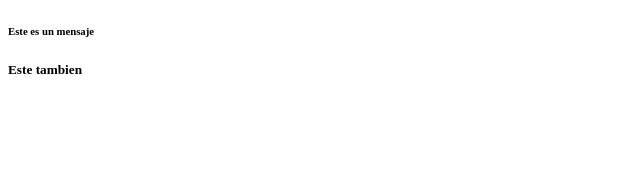
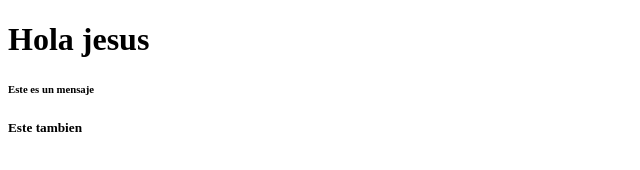
Before and after one commit to jesvaldesc/repositorio-act1, a plain HTML site: page index.html in a window 1280 px wide. Shown: the whole page, without its empty margins (0-640 px from the left). Drawn offline with Linux system fonts and the light colour scheme.

Commit message:
se introdujo un titulo

```diff
--- a/index.html
+++ b/index.html
@@ -5,6 +5,7 @@
     <meta http-equiv="X-UA-Compatible" content="IE=edge">
     <meta name="viewport" content="width=device-width, initial-scale=1.0">
     <title>Document</title>
+    <h1>Hola jesus</h1>
     <h6>Este es un mensaje</h6>
     <h5>Este tambien</h5>
 </head>
```
